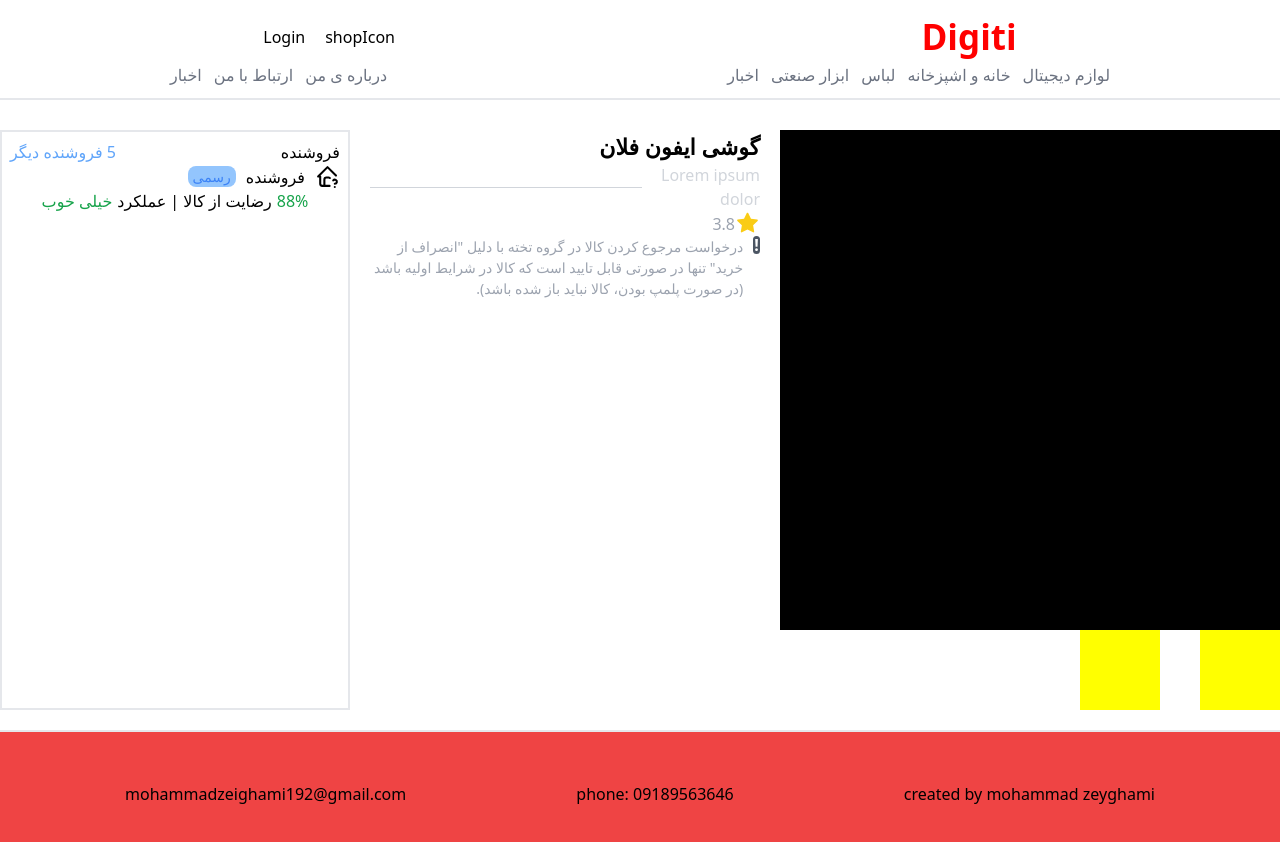
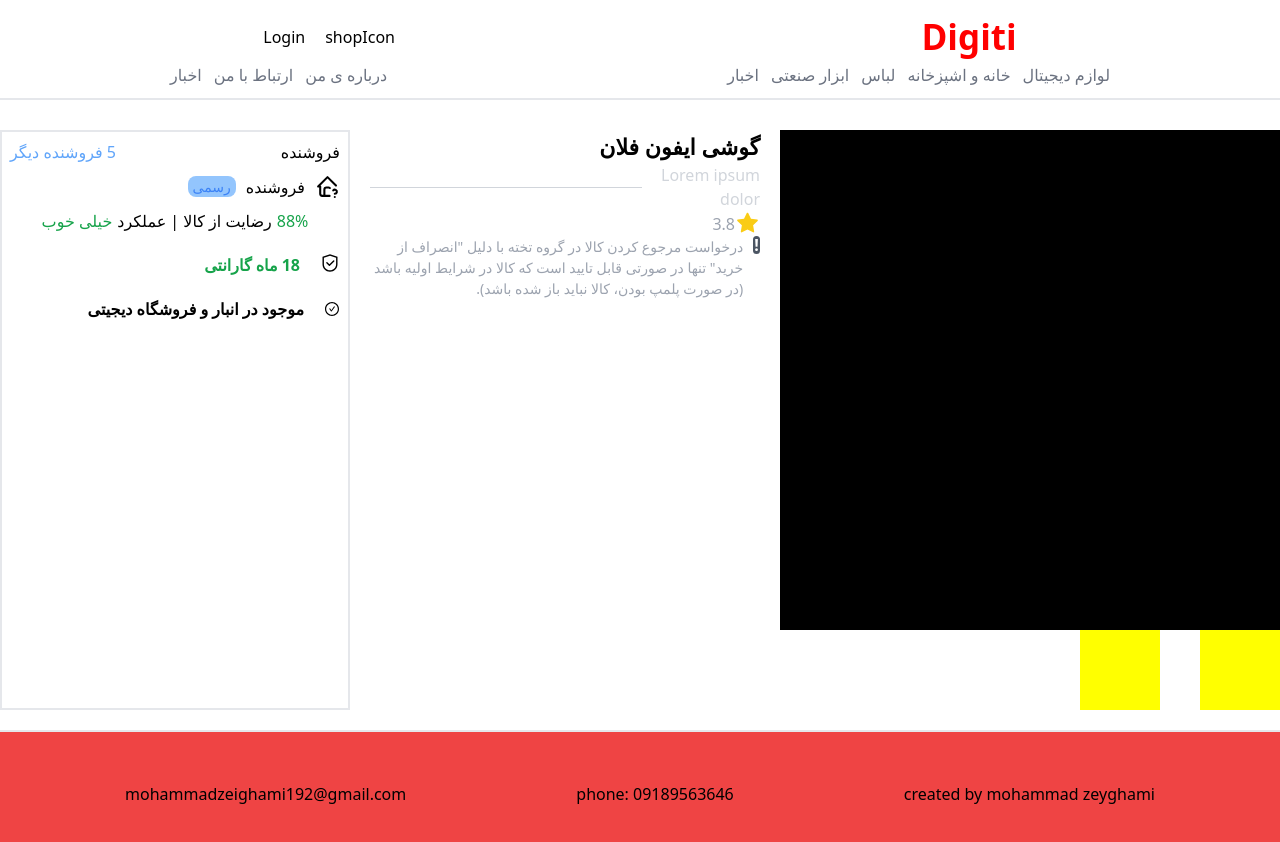
Before and after one commit to mohammadzeyghami/digiti, a Next.js app: page /1/1 in a window 1280 px wide. Shown: the top 842 px of the page. Built offline with nearby package versions, Linux system fonts and the light colour scheme.

Commit message:
Update index.jsx

```diff
--- a/pages/[category]/[productName]/index.jsx
+++ b/pages/[category]/[productName]/index.jsx
@@ -1,6 +1,10 @@
 import React from "react";
 import Image from "next/image";
-import { AiFillStar } from "react-icons/ai";
+import {
+  AiFillStar,
+  AiOutlineSafety,
+  AiOutlineCheckCircle,
+} from "react-icons/ai";
 import { TbHomeQuestion } from "react-icons/tb";
 
 const index = () => {
@@ -38,24 +42,33 @@ const index = () => {
           </div>
         </div>
         <div className="border-2 flex flex-col p-2 w-[350px]">
-          <div className="flex items-center justify-between">
+          <div className="flex items-center justify-between  ">
             <h3>فروشنده</h3>
 
             <p className="text-blue-400">5 فروشنده دیگر</p>
           </div>
-          <div className="flex items-center gap-[10px]">
+          <div className="flex items-center gap-[10px] mt-[10px]">
             <TbHomeQuestion size={25} />
             <p className="">فروشنده</p>
             <div className=" bg-blue-300 px-[5px] rounded-lg">
               <p className="text-blue-500 text-[14px]"> رسمی</p>
             </div>
           </div>
-          <div className=" flex w-full justify-center items-center ">
+          <div className=" flex w-full justify-center items-center  mt-[10px] ">
             <span className="text-green-600 ml-[5px] ">88%</span> رضایت از کالا
             | {"  "}
             عملکرد
             {"  "}
             <span className="text-green-600 mr-[5px]">خیلی خوب</span>
+          </div>
+          <div className="flex gap-[20px] mt-[20px] ">
+            <AiOutlineSafety size={20} className="" />
+            <p className="text-green-600 font-bold">18 ماه گارانتی</p>
+          </div>
+
+          <div className="flex items-center gap-[20px] mt-[20px] font-semibold">
+            <AiOutlineCheckCircle />
+            <p> موجود در انبار و فروشگاه دیجیتی </p>
           </div>
         </div>
       </div>
```
